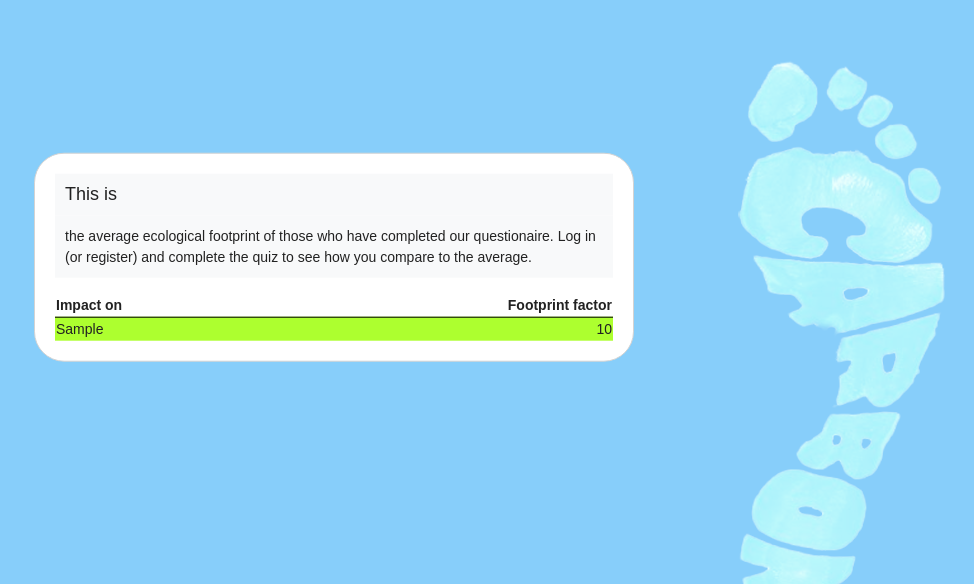
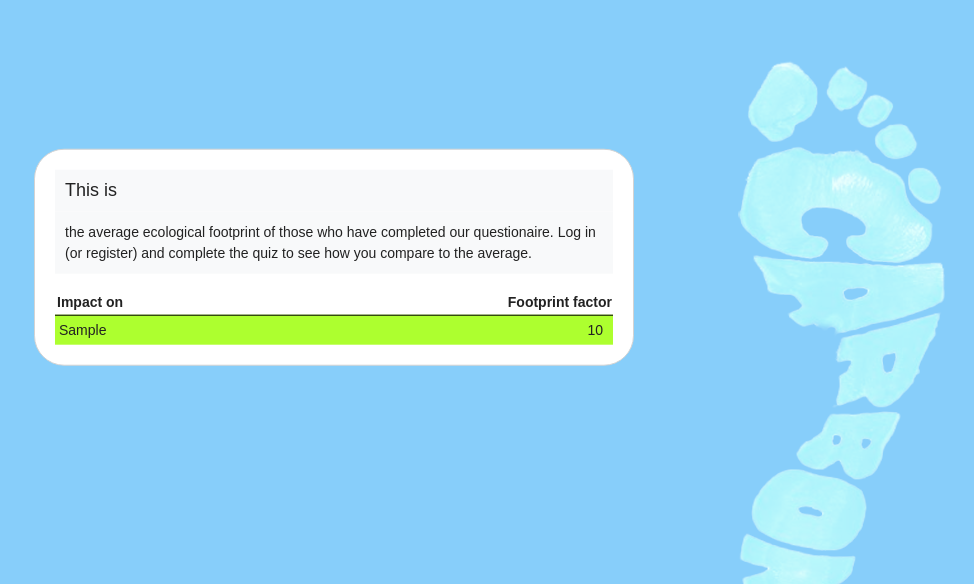
Before and after one commit to peter-sari/my-footprint, a Flask app: page / in a window 1280 px wide. Shown: the part 63-647 px from the top of the page, without its empty margins (306-1280 px from the left). Run offline with Flask 2, Linux system fonts and the light colour scheme; a database or web service that is not in the repository returns one stand-in record (values such as "Sample title"); some libraries are stand-ins or nearby versions.

Commit message:
formating

```diff
--- a/static/styles.css
+++ b/static/styles.css
@@ -87,12 +87,21 @@ input[type="number"] {
   -moz-appearance: textfield;
 }
 
+.q{
+  text-align: left;
+  margin: 0px;
+  padding: 2px;
+}
+
 .question{
   text-align: left;
+  margin: 0px;
+  padding: 2px;
 }
 
 .answer{
   text-align: right;
+  padding-right: 10px;
 }
 
 .normaltext{
--- a/templates/index.html
+++ b/templates/index.html
@@ -1,6 +1,12 @@
 {% extends "layout.html" %}
 
 {% block main %}
+<script>
+    $(function () {
+  $('[data-toggle="tooltip"]').tooltip()
+})
+</script>
+
     {% if session.user_id %}
         {% if quizitems is defined %}
         <div class="container">
@@ -10,7 +16,7 @@
             <table style="width: 100%;">
                 <thead>
                     <th class="question">Impact on</th>
-                    <th class="answer">Footprint factor</th>
+                    <th style="text-align: right">Footprint factor</th>
                 </thead>
                 <tbody>
                     {% for quizitem in quizitems %}
@@ -21,7 +27,7 @@
                         {% else %}
                             <tr style="border-top:1pt solid black; background-color:orangered;">
                         {% endif %}
-                        <td  class="question">{{quizitem.impact_factor}}</td>
+                        <td  class="question"><p class="q" data-toggle="tooltip" title = {{quizitem.description}}>{{quizitem.impact_factor}}</p></td>
                         <td  class="answer">{{quizitem.footprint}}</td>
                     </tr>
                     {% endfor %}
@@ -41,7 +47,7 @@
             <table style="width: 100%;">
                 <thead>
                     <th class="question">Impact on</th>
-                    <th class="answer">Footprint factor</th>
+                    <th style="text-align: right">Footprint factor</th>
                 </thead>
                 <tbody>
                     {% for quizitem in quizitems %}
@@ -52,12 +58,13 @@
                         {% else %}
                             <tr style="border-top:1pt solid black; background-color:orangered;">
                         {% endif %}
-                        <td  class="question">{{quizitem.impact_factor}}</td>
+                        <td  class="question"><p class="q" data-toggle="tooltip" title = {{quizitem.description}}>{{quizitem.impact_factor}}</p></td>
                         <td  class="answer">{{quizitem.footprint}}</td>
                     </tr>
                     {% endfor %}
                 </tbody>
             </table>
+
         </div>
 
 
```
Also changed, not shown: templates/quiz.html (+6 -1 lines).
